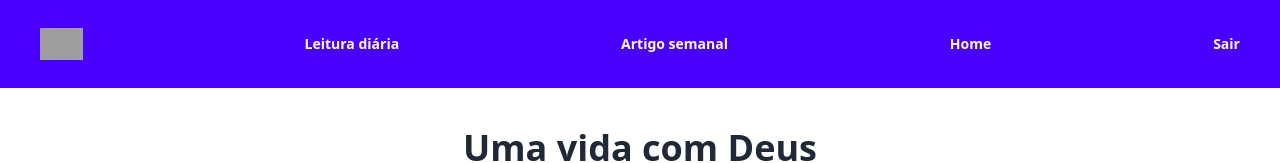
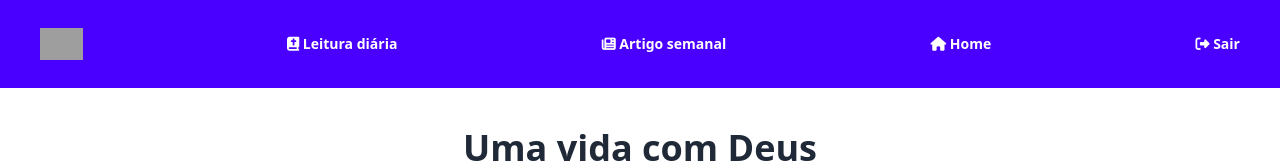
Before and after one commit to enascentedev/vida-com-deus, a Vue app in the folder front-end/: page / in a window 1280 px wide. Shown: the top 163 px of the page. Built offline with nearby package versions, Linux system fonts and the light colour scheme; no server answers; sample sign-in values are in the browser's storage; grey boxes are pictures that could not be loaded; the HTML template or start-up script is replaced by a standard one.

Commit message:
style: adicionando icones no header

```diff
--- a/front-end/src/components/header.vue
+++ b/front-end/src/components/header.vue
@@ -6,15 +6,19 @@
 					alt="logo" />
 			</router-link>
 			<router-link to="/livros">
+				<i class="fa-solid fa-book-bible"></i>
 				Leitura diária
 			</router-link>
 			<router-link to="/artigo-semanal">
+				<i class="fa-solid fa-newspaper"></i>
 				Artigo semanal
 			</router-link>
 			<router-link to="/home">
+				<i class="fa-solid fa-house"></i>
 				Home
 			</router-link>
 			<router-link to="/login" @click="logout()">
+				<i class="fa-solid fa-right-from-bracket"></i>
 				Sair
 			</router-link>
 		</nav>
@@ -34,21 +38,25 @@
 				<ul>
 					<li>
 						<router-link to="/livros">
+							<i class="fa-solid fa-book-bible"></i>
 							Leitura diária
 						</router-link>
 					</li>
 					<li>
 						<router-link to="/artigo-semanal">
+							<i class="fa-solid fa-newspaper"></i>
 							Artigo semanal
 						</router-link>
 					</li>
 					<li>
 						<router-link to="/home">
+							<i class="fa-solid fa-house"></i>
 							Home
 						</router-link>
 					</li>
 					<li>
 						<router-link to="/login" @click="logout()">
+							<i class="fa-solid fa-right-from-bracket"></i>
 							Sair
 						</router-link>
 					</li>
```
